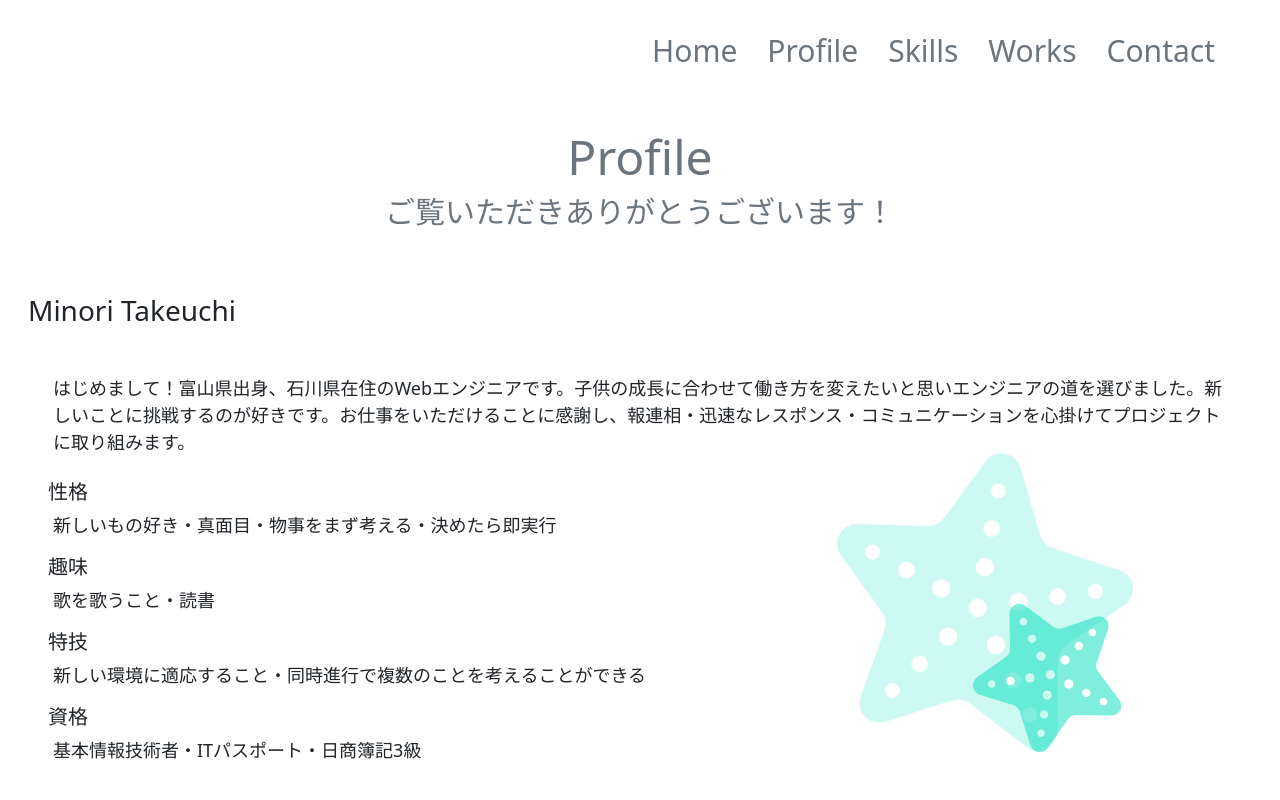
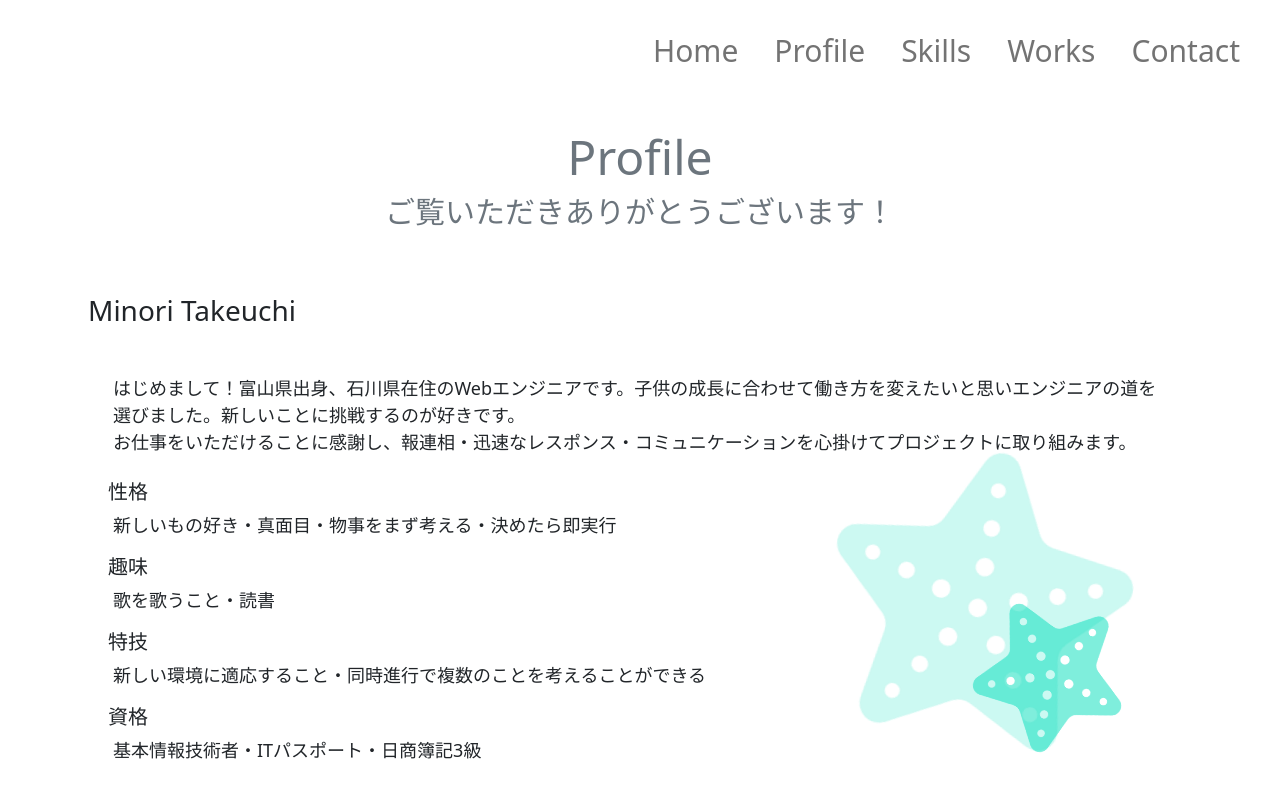
Before and after one commit to Minori-Takeuchi/Portfolio, a React (Create React App) app: page /profile in a window 1280 px wide. Shown: the top 800 px of the page. Built offline with nearby package versions, Linux system fonts and the light colour scheme.

Commit message:
Header and link update

```diff
--- a/src/App.css
+++ b/src/App.css
@@ -13,11 +13,6 @@
 
 .home-top {
   background-color: #c4f4f2;
-}
-
-.flex {
-  display: flex;
-  text-align: center;
 }
 
 .padding-80 {
@@ -52,6 +47,10 @@ header {
   position: fixed;
   z-index: 10;
   align-items: center;
+}
+
+.nav-link {
+  margin-right: 20px;
 }
 
 footer {
@@ -233,7 +232,7 @@ nav ul li a:hover {
 }
 
 .profile {
-  padding: 120px 20px;
+  padding: 120px 80px;
   position: relative;
 }
 
@@ -326,4 +325,24 @@ Table tbody tr td img {
   .work-ttl {
     margin-bottom: 150px;
   }
+
+  .profile {
+    padding: 120px 30px;
+  }
+
+  .nav-link {
+    background-color: #ffffff6c;
+    margin-right: 0;
+  }
+
+  .nav-link:first-child {
+    margin-top: 10px;
+    border-radius: 10px 10px 0 0;
+  }
+
+  .nav-link:last-child {
+    border-radius: 0 0 10px 10px;
+  }
+
+
 }
--- a/src/components/Header.js
+++ b/src/components/Header.js
@@ -1,56 +1,45 @@
 import React from 'react'
-import { HashLink } from 'react-router-hash-link';
+import Container from "react-bootstrap/Container";
+import { HashLink } from "react-router-hash-link";
+import Nav from "react-bootstrap/Nav";
+import Navbar from "react-bootstrap/Navbar";
+
 
 const Header = () => {
   return (
     <header>
-      <div className="row">
-        <div className="col-md-3"></div>
-        <div className="col-md-3"></div>
-        <nav className="col-md-5">
-          <ul>
-            <li>
-              <HashLink
-                to="/#home"
-                className="fs-m fw-300 text-secondary link-info"
+      <div className="d-flex justify-content-end">
+        <Navbar expand="lg">
+          <Container fluid>
+            <div></div>
+            <Navbar.Toggle aria-controls="navbarScroll" />
+            <Navbar.Collapse id="navbarScroll">
+              <Nav
+                className="text-center fs-m fw-300"
+                style={{
+                  maxHeight: "500px",
+                }}
+                navbarScroll
               >
+                <Nav.Link className="nav-link" href="/">
                   Home
-              </HashLink>
-            </li>
-            <li>
-              <HashLink
-                to="/#profile"
-                className="fs-m fw-300 text-secondary  link-info"
-              >
+                </Nav.Link>
+                <Nav.Link className="nav-link" href="/profile">
                   Profile
-              </HashLink>
-            </li>
-            <li>
-              <HashLink
-                to="/#skills"
-                className="fs-m fw-300 text-secondary  text-primary link-info"
-              >
+                </Nav.Link>
+                <Nav.Link className="nav-link" href="/skills">
                   Skills
-              </HashLink>
-            </li>
-            <li>
-              <HashLink
-                to="/#works"
-                className="fs-m fw-300 text-secondary  text-primary link-info"
-              >
+                </Nav.Link>
+                <HashLink className="nav-link" to="/#works">
                   Works
                 </HashLink>
-            </li>
-            <li>
-              <HashLink
-                to="/#contact"
-                className="fs-m fw-300 text-secondary  text-primary link-info"
-              >
+                <HashLink className="nav-link" to="/#contact">
                   Contact
                 </HashLink>
-            </li>
-          </ul>
-        </nav>
+              </Nav>
+            </Navbar.Collapse>
+          </Container>
+        </Navbar>
       </div>
     </header>
   );
--- a/src/components/sections/WorksSection.js
+++ b/src/components/sections/WorksSection.js
@@ -1,5 +1,5 @@
 import React from "react";
-import { HashLink } from "react-router-hash-link";
+import { Link } from "react-router-dom";
 
 const WorksSection = () => {
   return (
@@ -13,7 +13,7 @@ const WorksSection = () => {
 
       <div className="row">
         <div className="col-xxl-4 col-md-6">
-          <HashLink to="/works/rese/#top" style={{ textDecoration: "none" }}>
+          <Link to="/works/rese" style={{ textDecoration: "none" }}>
             <div className="card border-light mb-5 overflow-hidden" id="rese">
               <img
                 className="card-img img-fluid shadow transition"
@@ -27,11 +27,11 @@ const WorksSection = () => {
                 </p>
               </div>
             </div>
-          </HashLink>
+          </Link>
         </div>
 
         <div className="col-xxl-4 col-md-6">
-          <HashLink to="/works/share/#top" style={{ textDecoration: "none" }}>
+          <Link to="/works/share" style={{ textDecoration: "none" }}>
             <div className="card border-light mb-5 overflow-hidden">
               <img
                 className="card-img img-fluid shadow transition"
@@ -47,11 +47,11 @@ const WorksSection = () => {
                 </p>
               </div>
             </div>
-          </HashLink>
+          </Link>
         </div>
 
         <div className="col-xxl-4 col-md-6">
-          <HashLink to="/works/portfolio/#top" style={{ textDecoration: "none" }}>
+          <Link to="/works/portfolio" style={{ textDecoration: "none" }}>
             <div className="card border-light mb-5 overflow-hidden">
               <img
                 className="card-img img-fluid shadow transition"
@@ -65,7 +65,7 @@ const WorksSection = () => {
                 </p>
               </div>
             </div>
-          </HashLink>
+          </Link>
         </div>
 
       </div>
--- a/src/routes/Profile.js
+++ b/src/routes/Profile.js
@@ -1,10 +1,21 @@
-import React from "react";
+import React, { useEffect } from "react";
 import Table from "react-bootstrap/Table";
 import { HashLink } from "react-router-hash-link";
 
 const Profile = () => {
+    useEffect(() => {
+      const scrollToTop = () => {
+        const scrollOptions = {
+          top: 0,
+          behavior: "smooth",
+        };
+        window.scrollTo(scrollOptions);
+      };
+
+      scrollToTop();
+    }, []);
   return (
-    <div className="profile" id="top">
+    <div className="profile">
       <div className="d-flex justify-content-center mb-5">
         <Table responsive borderless>
           <thead>
@@ -24,7 +35,8 @@ const Profile = () => {
               <td>
                 <h3 className="mb-5 fw-400">Minori Takeuchi</h3>
                 <p className="mb-4">
-                  はじめまして！富山県出身、石川県在住のWebエンジニアです。子供の成長に合わせて働き方を変えたいと思いエンジニアの道を選びました。新しいことに挑戦するのが好きです。お仕事をいただけることに感謝し、報連相・迅速なレスポンス・コミュニケーションを心掛けてプロジェクトに取り組みます。
+                  はじめまして！富山県出身、石川県在住のWebエンジニアです。子供の成長に合わせて働き方を変えたいと思いエンジニアの道を選びました。新しいことに挑戦するのが好きです。<br />
+                  お仕事をいただけることに感謝し、報連相・迅速なレスポンス・コミュニケーションを心掛けてプロジェクトに取り組みます。
                 </p>
                 <h5>性格</h5>
                 <p>新しいもの好き・真面目・物事をまず考える・決めたら即実行</p>
--- a/src/routes/Skills.js
+++ b/src/routes/Skills.js
@@ -1,9 +1,20 @@
-import React from "react";
+import React, { useEffect } from "react";
 import { HashLink } from "react-router-hash-link";
 
 function Skills() {
+  useEffect(() => {
+    const scrollToTop = () => {
+      const scrollOptions = {
+        top: 0,
+        behavior: "smooth",
+      };
+      window.scrollTo(scrollOptions);
+    };
+
+    scrollToTop();
+  }, []);
   return (
-    <div className="skills" id="top">
+    <div className="skills">
       <div className="text-center">
         <h2 className="section-heading display-3 text-secondary">Skills</h2>
         <h6 className="section-subheading fs-m fw-300 skills-content">
--- a/src/routes/Works/Portfolio.js
+++ b/src/routes/Works/Portfolio.js
@@ -1,13 +1,24 @@
-import React from "react";
+import React, { useEffect } from "react";
 import { HashLink } from "react-router-hash-link";
 import Table from "react-bootstrap/Table";
 import OverlayTrigger from "react-bootstrap/OverlayTrigger";
 import Tooltip from "react-bootstrap/Tooltip";
 
 const Portfolio = () => {
+  useEffect(() => {
+    const scrollToTop = () => {
+      const scrollOptions = {
+        top: 0,
+        behavior: "smooth",
+      };
+      window.scrollTo(scrollOptions);
+    };
+
+    scrollToTop();
+  }, []);
   return (
     <div>
-      <div className="work container" id="top">
+      <div className="work container">
         {/* タイトルと画像 */}
         <div className="work-top">
           <div className="text-center work-ttl">
--- a/src/routes/Works/Rese.js
+++ b/src/routes/Works/Rese.js
@@ -1,4 +1,4 @@
-import React from "react";
+import React, { useEffect } from "react";
 import { HashLink } from "react-router-hash-link";
 import Carousel from "react-bootstrap/Carousel";
 import Table from "react-bootstrap/Table";
@@ -6,8 +6,20 @@ import OverlayTrigger from "react-bootstrap/OverlayTrigger";
 import Tooltip from "react-bootstrap/Tooltip";
 
 const Rese = () => {
+  useEffect(() => {
+    const scrollToTop = () => {
+      const scrollOptions = {
+        top: 0,
+        behavior: "smooth",
+      };
+      window.scrollTo(scrollOptions);
+    };
+
+    scrollToTop();
+  }, []);
+
   return (
-    <div className="work container" id="top">
+    <div className="work container">
       {/* タイトルとカルーセル */}
       <div className="work-top">
         <div className="text-center work-ttl">
--- a/src/routes/Works/Share.js
+++ b/src/routes/Works/Share.js
@@ -1,4 +1,4 @@
-import React from "react";
+import React, { useEffect } from "react";
 import { HashLink } from "react-router-hash-link";
 import Carousel from "react-bootstrap/Carousel";
 import Table from "react-bootstrap/Table";
@@ -6,9 +6,20 @@ import OverlayTrigger from "react-bootstrap/OverlayTrigger";
 import Tooltip from "react-bootstrap/Tooltip";
 
 const Share = () => {
+  useEffect(() => {
+    const scrollToTop = () => {
+      const scrollOptions = {
+        top: 0,
+        behavior: "smooth",
+      };
+      window.scrollTo(scrollOptions);
+    };
+
+    scrollToTop();
+  }, []);
   return (
     <div>
-      <div className="work container" id="top">
+      <div className="work container">
         {/* タイトルとカルーセル */}
         <div className="work-top">
           <div className="text-center work-ttl">
@@ -98,7 +109,10 @@ const Share = () => {
             <tbody>
               <tr>
                 <td>
-                  <p>日々感じたことをその場で発信し、人と繋がるためのWebアプリケーションです。簡単につぶやくことができるよう、投稿・コメントは120文字までに設定しています。FireBase Authenticationによるメール・パスワード認証を取り入れています。またVue.jsプラグインのVeeValidateを利用したバリデーションを取り入れています。</p>
+                  <p>
+                    日々感じたことをその場で発信し、人と繋がるためのWebアプリケーションです。簡単につぶやくことができるよう、投稿・コメントは120文字までに設定しています。FireBase
+                    Authenticationによるメール・パスワード認証を取り入れています。またVue.jsプラグインのVeeValidateを利用したバリデーションを取り入れています。
+                  </p>
                 </td>
               </tr>
             </tbody>
```
Also changed, not shown: src/components/sections/SkillsSection.js (+5 -9 lines). Lines whose indentation alone changed are shown as unchanged.
